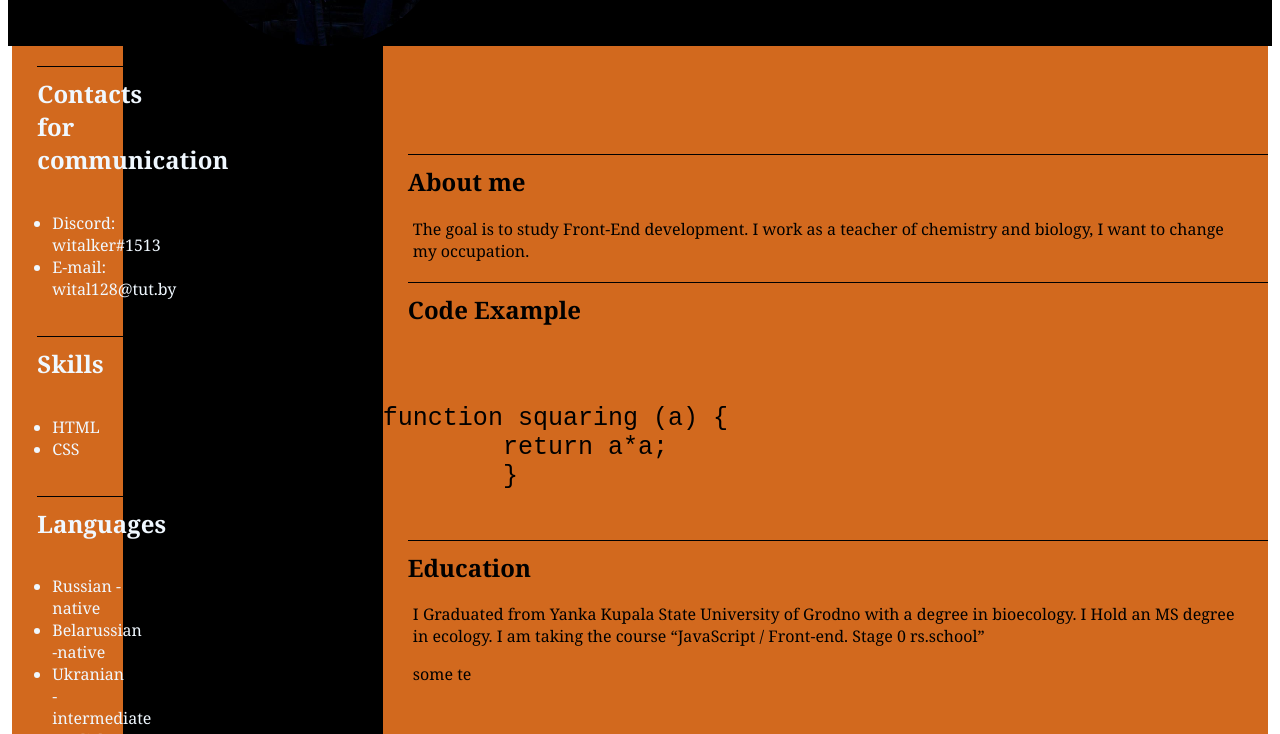
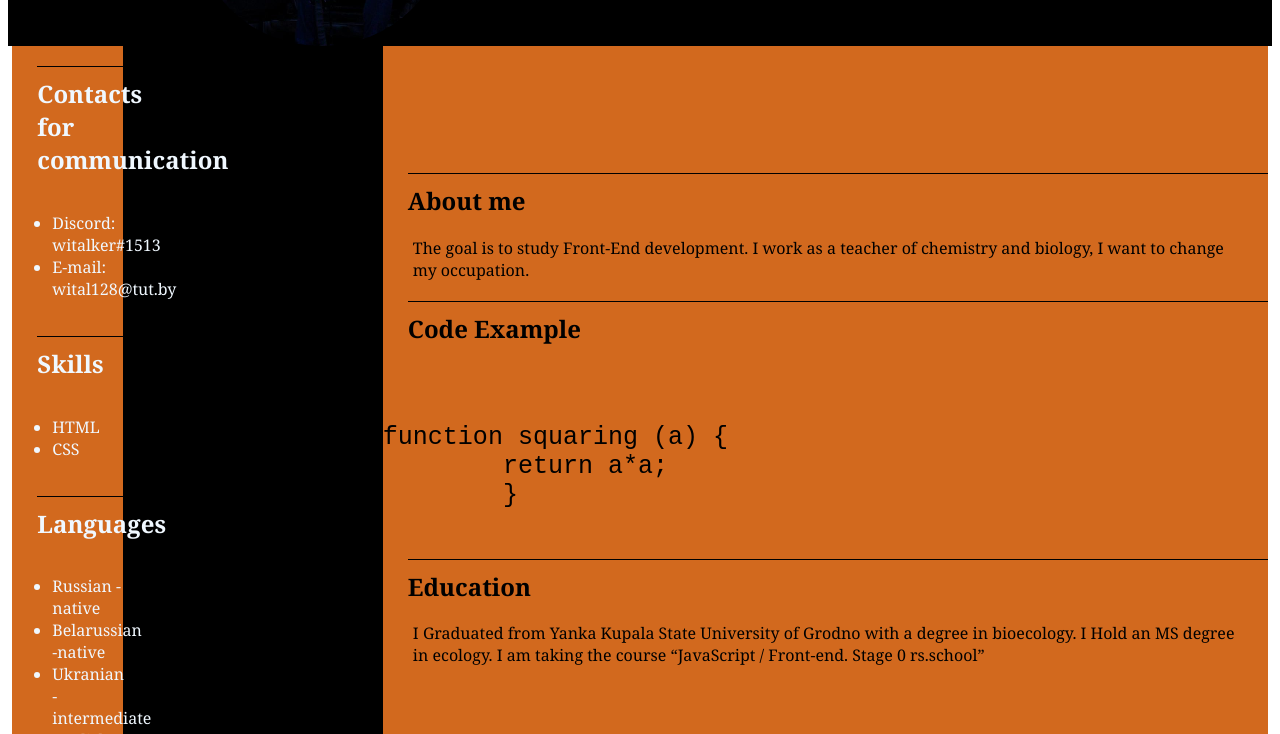
Before and after one commit to vwital/rsschool-cv, a plain HTML site: page index.html in a window 1280 px wide. Shown: the part 218-952 px from the top of the page. Drawn offline with Linux system fonts and the light colour scheme.

Commit message:
Update index.html

```diff
--- a/index.html
+++ b/index.html
@@ -62,7 +62,6 @@ function squaring (a) {
               degree in bioecology. I Hold an MS degree in ecology. I am taking
               the course “JavaScript / Front-end. Stage 0 rs.school”
             </p>
-            <p>some te</p>
           </main>
         </div>
       </div>
```
